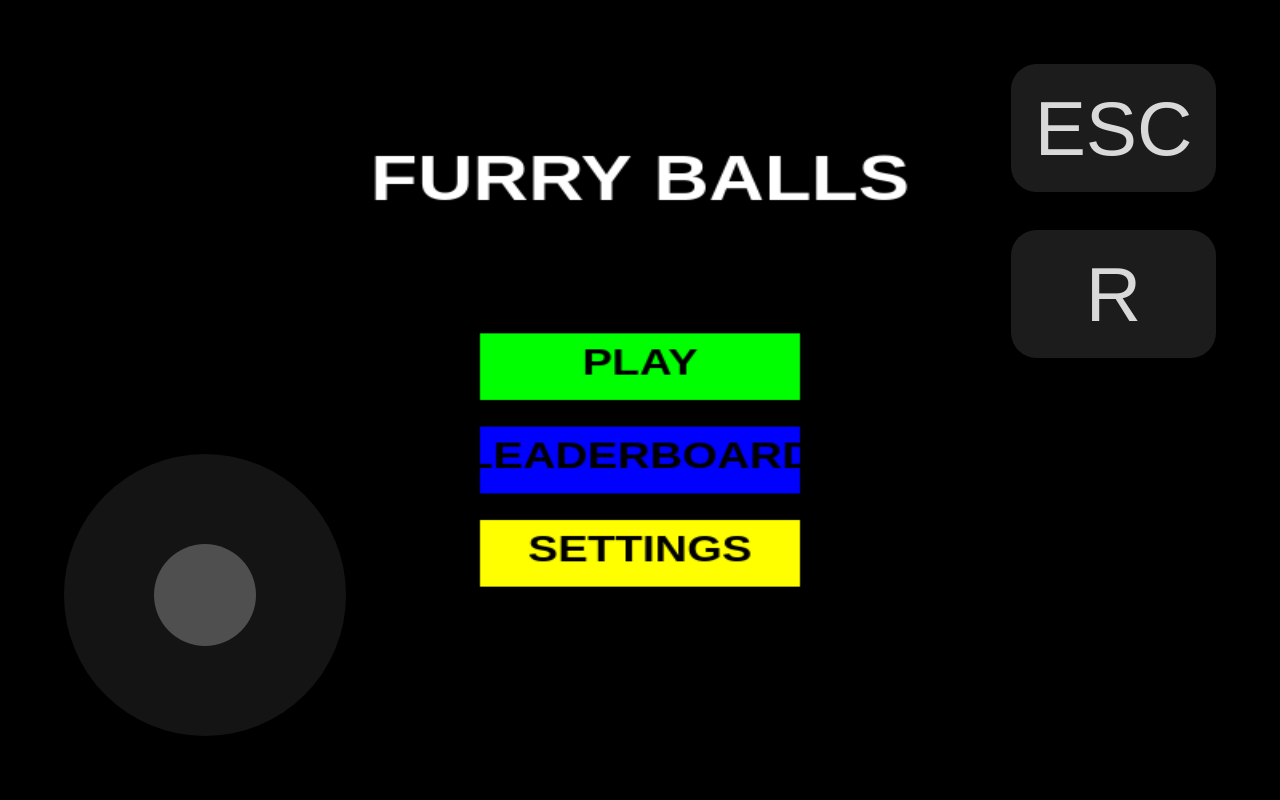
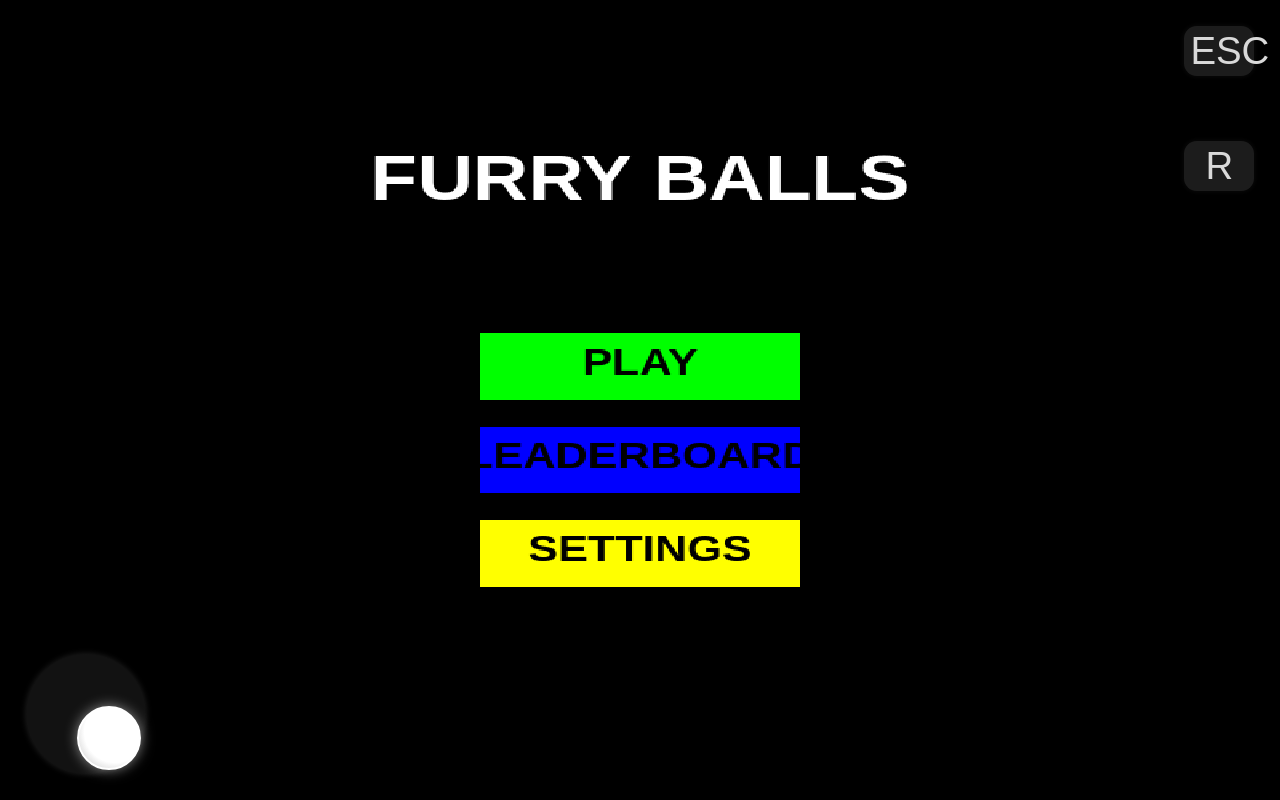
Before and after one commit to FBEdit/mobile, a plain HTML site: page index.html in a window 1280 px wide. Drawn offline with Linux system fonts and the light colour scheme.

Commit message:
Update style.css

```diff
--- a/style.css
+++ b/style.css
@@ -1,52 +1,84 @@
-body {
+html, body {
   margin: 0;
+  padding: 0;
   background: #000;
+  width: 100vw;
+  height: 100vh;
   overflow: hidden;
   touch-action: none;
 }
 #game {
   display: block;
   margin: 0 auto;
+  background: #111;
+  position: absolute;
+  left: 50%;
+  top: 50%;
   width: 100vw;
-    height: 75vw;
+  height: 100vh;
   max-width: 100vw;
   max-height: 100vh;
-    background: #111;
+  transform: translate(-50%, -50%);
+  image-rendering: pixelated;
   touch-action: none;
 }
 #joystick {
   position: fixed;
-    left: 5vw;
-    bottom: 5vw;
-    width: 22vw;
-    height: 22vw;
-    background: rgba(255,255,255,0.08);
+  left: 2vw;
+  bottom: 2vw;
+  width: 14vw;
+  height: 14vw;
+  min-width: 70px;
+  min-height: 70px;
+  max-width: 120px;
+  max-height: 120px;
+  background: rgba(255,255,255,0.07);
   border-radius: 50%;
   z-index: 10;
+  box-shadow: 0 0 0.5vw #222;
+  display: flex;
+  align-items: center;
+  justify-content: center;
   touch-action: none;
 }
 #stick {
+  width: 6vw;
+  height: 6vw;
+  min-width: 30px;
+  min-height: 30px;
+  max-width: 60px;
+  max-height: 60px;
+  background: radial-gradient(circle at 60% 40%, #fff 60%, #bbb 100%);
+  border-radius: 50%;
+  box-shadow: 0 0 1vw #888;
   position: absolute;
-    left: 7vw;
-    top: 7vw;
-    width: 8vw;
-    height: 8vw;
-    background: rgba(255,255,255,0.25);
-    border-radius: 50%;
+  left: 4vw;
+  top: 4vw;
   touch-action: none;
+  border: 2px solid #fff;
 }
 #escBtn, #rBtn {
   position: fixed;
-    right: 5vw;
-    width: 16vw;
-    height: 10vw;
-    font-size: 6vw;
+  right: 2vw;
+  width: 10vw;
+  height: 7vw;
+  min-width: 40px;
+  min-height: 28px;
+  max-width: 70px;
+  max-height: 50px;
+  font-size: 3vw;
   border: none;
-    border-radius: 2vw;
+  border-radius: 1vw;
   background: #222;
   color: #fff;
   z-index: 20;
   opacity: 0.85;
+  box-shadow: 0 0 0.5vw #111;
 }
-  #escBtn { top: 5vw; }
-  #rBtn { top: 18vw; }
+#escBtn { top: 2vw; }
+#rBtn { top: 11vw; }
+@media (orientation: portrait) {
+  #game { width: 100vw; height: 100vw; max-height: 100vw; }
+  #joystick { left: 2vw; bottom: 2vw; }
+  #escBtn, #rBtn { right: 2vw; }
+}
```
Lines whose indentation alone changed are shown as unchanged.
